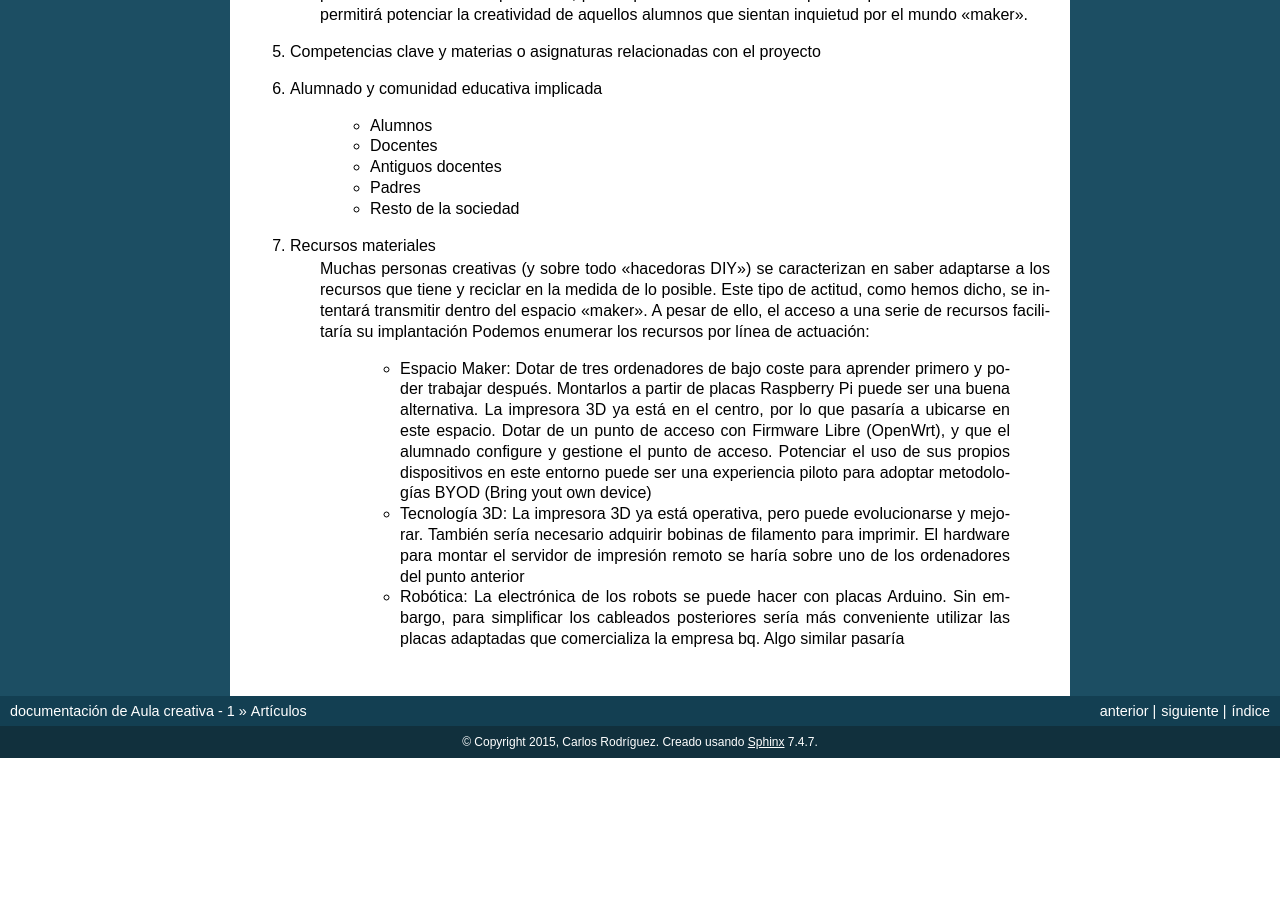
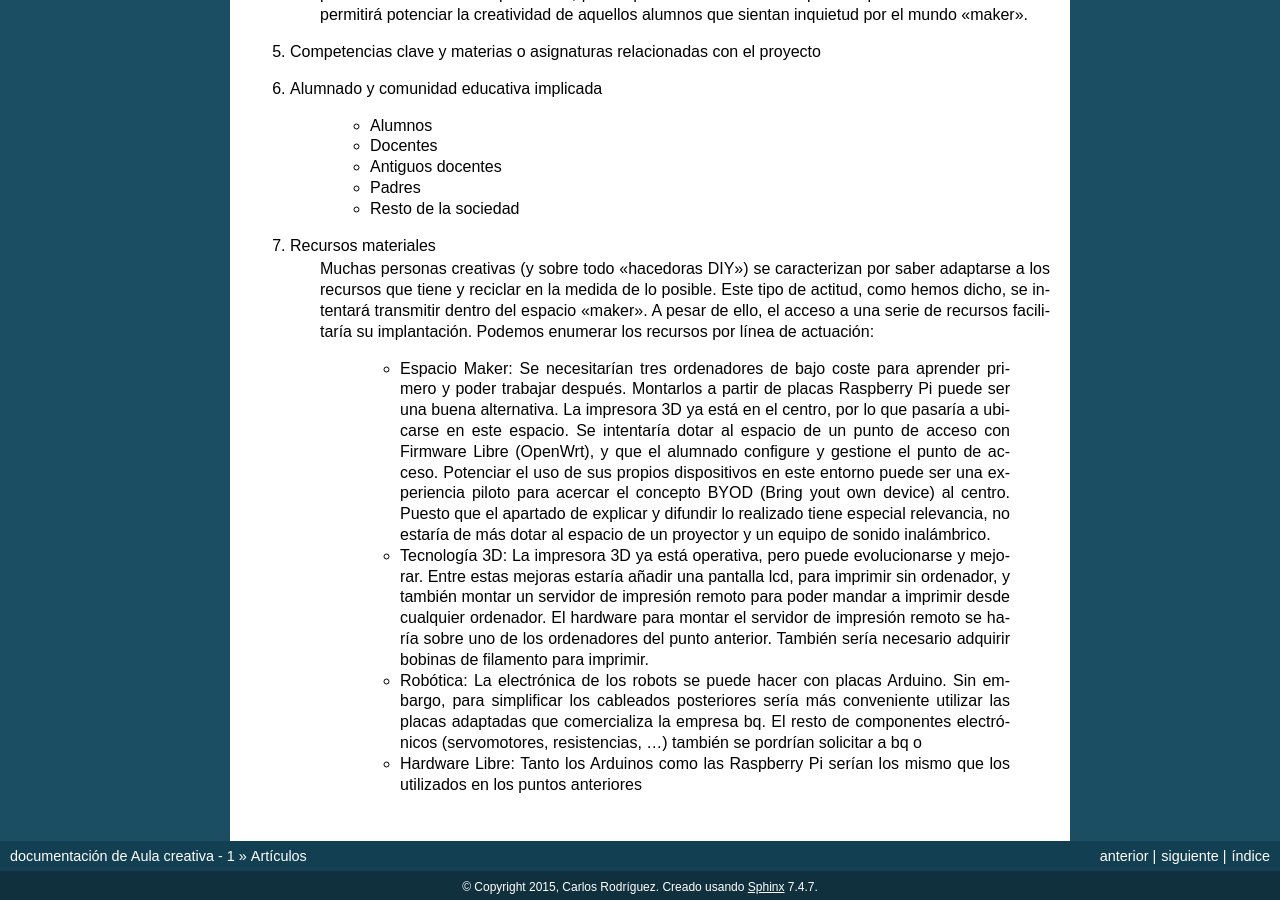
Before and after one commit to es3a10/aula_creativa, a Sphinx documentation site: the page built from docs/articulos.rst, in a window 1280 px wide and 900 px high, scrolled down 4356 px. Built offline with Sphinx 7.4.7, drawn with Linux system fonts in a browser that asks for light colours; before the commit the page ends 5114 px from its top, so only the background shows below that.

Commit message:
Update articulos.rst

```diff
--- a/docs/articulos.rst
+++ b/docs/articulos.rst
@@ -215,13 +215,25 @@ Abril, 2015
 	- Resto de la sociedad
 
 #. Recursos materiales
-	Muchas personas creativas (y sobre todo "hacedoras DIY")  se caracterizan en saber adaptarse a los
+	Muchas personas creativas (y sobre todo "hacedoras DIY")  se caracterizan por saber adaptarse a los
 	recursos que tiene y reciclar en la medida de lo posible. Este tipo de actitud, como hemos dicho, se intentará transmitir dentro del espacio "maker".
-	A pesar de ello, el acceso a una serie de recursos facilitaría su implantación
+	A pesar de ello, el acceso a una serie de recursos facilitaría su implantación.
 	Podemos enumerar los recursos por línea de actuación:
-		- Espacio Maker: Dotar de tres ordenadores de bajo coste para aprender primero y  poder trabajar
+		- Espacio Maker: Se necesitarían tres ordenadores de bajo coste para aprender primero y  poder trabajar
 		  después. Montarlos a partir de placas Raspberry Pi puede ser una buena alternativa.
 		  La impresora 3D ya está en el centro, por lo que pasaría a ubicarse en este espacio.
-		  Dotar de un punto de acceso con Firmware Libre (OpenWrt), y que el alumnado configure y gestione el punto de acceso. Potenciar el uso de sus propios dispositivos en este entorno puede ser una experiencia piloto para adoptar metodologías BYOD (Bring yout own device)
-		- Tecnología 3D: La impresora 3D ya está operativa, pero puede evolucionarse y mejorar. También sería necesario adquirir bobinas de filamento para imprimir. El hardware para montar el servidor de impresión remoto se haría sobre uno de los ordenadores del punto anterior
-		- Robótica: La electrónica de los robots se puede hacer con placas Arduino. Sin embargo, para simplificar los cableados posteriores sería más conveniente utilizar las placas adaptadas que comercializa la empresa bq. Algo similar pasaría
+		  Se intentaría dotar al espacio de un punto de acceso con Firmware Libre (OpenWrt), y que el alumnado
+		  configure y gestione el punto de acceso. Potenciar el uso de sus propios dispositivos en este entorno
+		  puede ser una experiencia piloto para acercar el concepto BYOD (Bring yout own device) al centro.
+		  Puesto que el apartado de explicar y difundir lo realizado tiene especial relevancia, no
+		  estaría de más dotar al espacio de un proyector y un equipo de sonido inalámbrico.
+		- Tecnología 3D: La impresora 3D ya está operativa, pero puede evolucionarse y mejorar.
+		  Entre estas mejoras estaría añadir una pantalla lcd, para imprimir sin ordenador, y
+		  también montar un servidor de impresión remoto para poder mandar a imprimir desde cualquier
+		  ordenador.
+		  El hardware para montar el servidor de impresión remoto se haría sobre uno de los ordenadores del punto anterior.
+		  También sería necesario adquirir bobinas de filamento para imprimir.
+		- Robótica: La electrónica de los robots se puede hacer con placas Arduino. Sin embargo, para simplificar
+		  los cableados posteriores sería más conveniente utilizar las placas adaptadas que comercializa la empresa bq.
+		  El resto de componentes electrónicos (servomotores, resistencias, ...) también se pordrían solicitar a bq o
+		- Hardware Libre: Tanto los Arduinos como las Raspberry Pi serían los mismo que los utilizados en los puntos anteriores
```
